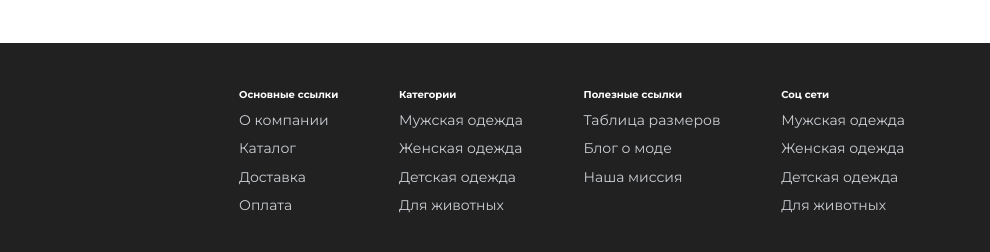
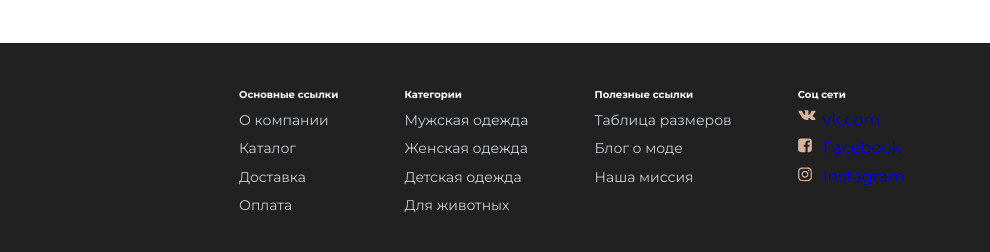
Before and after one commit to ise-dima/krasovki, a plain HTML site: page index.html in a window 1280 px wide. Shown: the part 1874-2126 px from the top of the page, 290-1280 px from the left. Drawn offline with nearby package versions, Linux system fonts and the light colour scheme.

Commit message:
footer-SVG

```diff
--- a/index.html
+++ b/index.html
@@ -156,10 +156,9 @@
           </ul>
           <ul class="footer-list">
             <li class="footer-list-item footer-list-title">Соц сети</li>
-            <li class="footer-list-item"><a class="footer-list-link" href="#">Мужская одежда</a></li>
-            <li class="footer-list-item"><a class="footer-list-link" href="#">Женская одежда</a></li>
-            <li class="footer-list-item"><a class="footer-list-link" href="#">Детская одежда</a></li>
-            <li class="footer-list-item"><a class="footer-list-link" href="#">Для животных </a></li>
+            <li class="footer-list-item"><a class="footer-list-link-vk" href="#">vk.com</a></li>
+            <li class="footer-list-item"><a class="footer-list-link-facebook" href="#">Facebook</a></li>
+            <li class="footer-list-item"><a class="footer-list-link-instagram" href="#">Instagram</a></li>
           </ul>
         </div>
       </footer>
--- a/static/scss/style.scss
+++ b/static/scss/style.scss
@@ -232,6 +232,24 @@ body {
       color:$gray;
       text-decoration: none;
       font-size: 14px;
+      &-vk {
+        text-decoration: none;
+        background-image: url("/static/svg/vk.svg");
+        background-repeat: no-repeat;
+        padding-left: 25px
+      }
+      &-facebook {
+        text-decoration: none;
+        background-image: url("/static/svg/Facebook.svg");
+        background-repeat: no-repeat;
+        padding-left: 25px
+      }
+      &-instagram {
+        text-decoration: none;
+        background-image: url("/static/svg/instagram.svg");
+        background-repeat: no-repeat;
+        padding-left: 25px
+      }
     }
   }
 }
```
Also changed, not shown: static/css/style.css, 1 other file.
